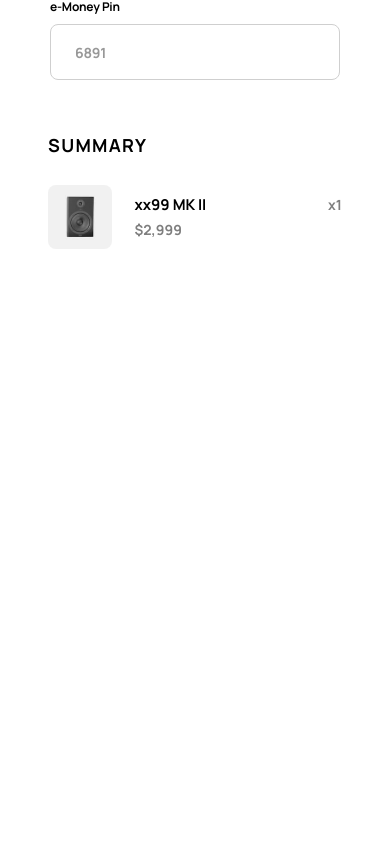
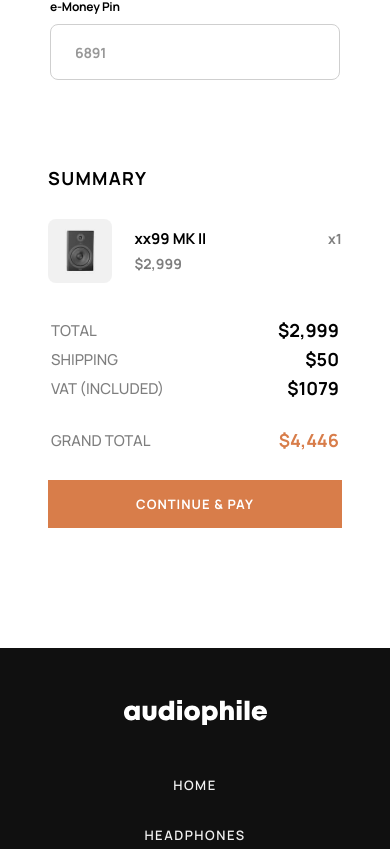
Before and after one commit to smayrant/audiophile, a React (Create React App) app: page /checkout in a window 390 px wide. Shown: the part 1415-2264 px from the top of the page. Before the commit the page ends 1664 px from the top, so only its background shows below. Built offline with nearby package versions, Linux system fonts and the light colour scheme.

Commit message:
completed mobile styling for the checkout route and began creation of the cart modal component

```diff
--- a/public/index.html
+++ b/public/index.html
@@ -28,6 +28,8 @@
   </head>
   <body>
     <noscript>You need to enable JavaScript to run this app.</noscript>
+    <div id="cart-modal"></div>
+    <div id="order-modal"></div>
     <div id="root"></div>
     <!--
       This HTML file is a template.
--- a/src/Components/Summary/Summary.js
+++ b/src/Components/Summary/Summary.js
@@ -1,13 +1,41 @@
 import classes from "./Summary.module.scss";
 import SummaryItem from "../SummaryItem/SummaryItem";
+import Footer from "../Footer/Footer";
+import { Fragment } from "react";
 
 function Summary() {
   return (
-    <div className={classes.summary}>
-      <h5>summary</h5>
-      <SummaryItem />
-      <div></div>
-    </div>
+    <Fragment>
+      <div className={classes.summary}>
+        <h5>summary</h5>
+        <SummaryItem />
+        <table>
+          <tbody>
+            <tr>
+              <td className={classes.summary_checkoutKey}>total</td>
+              <td className={classes.summary_checkoutValue}>$2,999</td>
+            </tr>
+            <tr>
+              <td className={classes.summary_checkoutKey}>shipping</td>
+              <td className={classes.summary_checkoutValue}>$50</td>
+            </tr>
+            <tr>
+              <td className={classes.summary_checkoutKey}>vat (included)</td>
+              <td className={classes.summary_checkoutValue}>$1079</td>
+            </tr>
+          </tbody>
+          <tfoot>
+            <tr className={classes.summary_checkoutSpacer}></tr>
+            <tr className={classes.summary_checkoutTotal}>
+              <td className={classes.summary_checkoutKey}>grand total</td>
+              <td className={classes.summary_checkoutTotalValue}>$4,446</td>
+            </tr>
+          </tfoot>
+        </table>
+        <button>continue & pay</button>
+      </div>
+      <Footer />
+    </Fragment>
   );
 }
 
--- a/src/Components/Summary/Summary.module.scss
+++ b/src/Components/Summary/Summary.module.scss
@@ -1,11 +1,49 @@
 @use "../../Styles/mixins.scss";
+@use "../../Styles/variables.scss";
 
 .summary {
   @include mixins.center;
   margin-left: 24px;
   margin-right: 24px;
+  margin-top: 4rem;
 
   h5 {
     @include mixins.h5;
   }
+
+  table {
+    margin-top: 2rem;
+    width: 100%;
+  }
+
+  &_checkoutKey {
+    font-weight: 500;
+    font-size: 15px;
+    line-height: 25px;
+    text-transform: uppercase;
+    opacity: 0.5;
+  }
+
+  &_checkoutValue {
+    @include mixins.checkoutValue;
+  }
+
+  &_checkoutTotalValue {
+    @include mixins.checkoutValue;
+    color: variables.$light-brown;
+  }
+
+  &_checkoutTotal {
+    margin-top: 1.5rem;
+    margin-bottom: 2rem;
+  }
+
+  &_checkoutSpacer {
+    height: 1.3rem;
+  }
+
+  button {
+    @include mixins.orangeButton;
+    width: 100%;
+  }
 }
--- a/src/Components/SummaryItem/SummaryItem.js
+++ b/src/Components/SummaryItem/SummaryItem.js
@@ -5,7 +5,7 @@ function SummaryItem() {
   return (
     <div className={classes.summaryItem}>
       <div className={classes.summaryItem_container}>
-        <img src={zx7} alt="" />
+        <img src={zx7} alt="Cart item icon" />
         <div className={classes.summaryItem_infoContainer}>
           <div className={classes.summaryItem_info}>
             <span className={classes.summaryItem_title}>xx99 MK II</span>
--- a/src/Components/SummaryItem/SummaryItem.module.scss
+++ b/src/Components/SummaryItem/SummaryItem.module.scss
@@ -1,9 +1,9 @@
 @use "../../Styles/variables.scss";
 
 .summaryItem {
+  margin-bottom: 1.5rem;
   &_container {
     display: grid;
-    // grid-gap: 1rem;
     align-items: center;
     grid-template-columns: 5.4rem auto;
 
--- a/src/Styles/mixins.scss
+++ b/src/Styles/mixins.scss
@@ -129,3 +129,11 @@
   border: 1px solid variables.$inputBorder;
   border-radius: variables.$radius;
 }
+
+@mixin checkoutValue {
+  text-align: right;
+  font-weight: 700;
+  font-size: 18px;
+  line-height: 25px;
+  text-transform: uppercase;
+}
```
Also changed, not shown: src/Components/CartModal/CartModal.js (added, +31 -0 lines), src/Components/CartModal/CartModal.module.scss (added).
